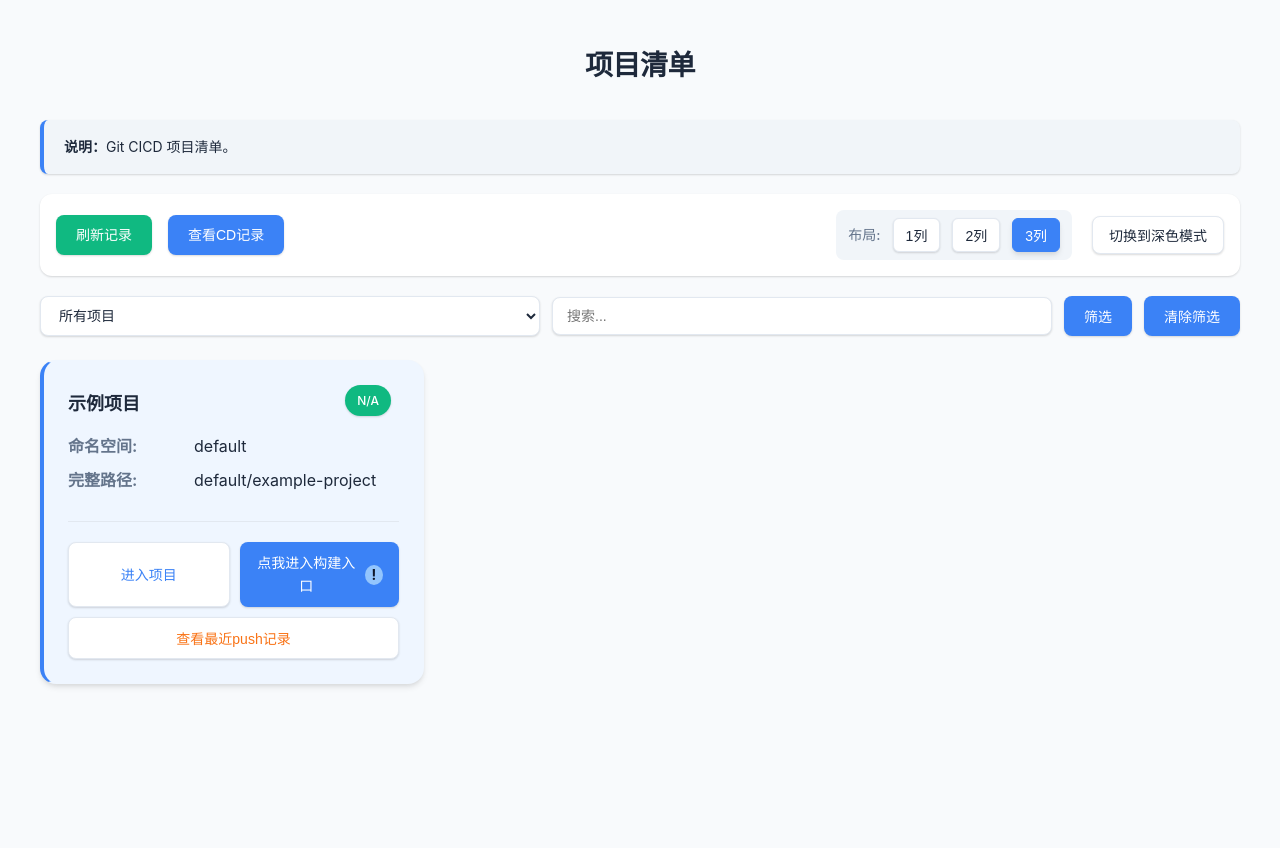
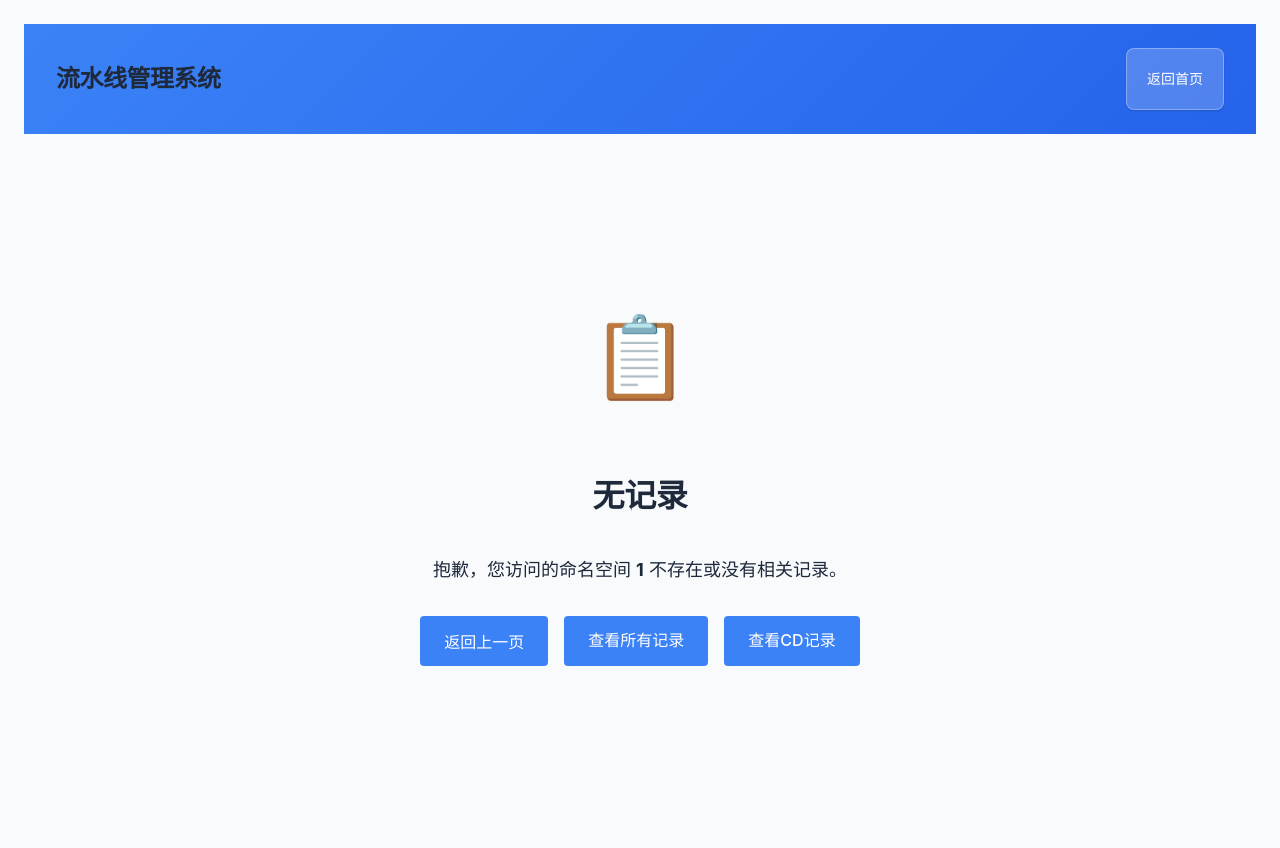
Before and after one commit to boil-wsb/devops-webhook, a Flask app: page /pipelines/records/view/1 in a window 1280 px wide. Before the commit the page ends 687 px from the top, so only its background shows below. Run offline with Flask 3, Linux system fonts and the light colour scheme.

Commit message:
优化解决错误路径访问与筛选栏交互问题

```diff
--- a/src/routes/__init__.py
+++ b/src/routes/__init__.py
@@ -295,33 +295,12 @@ def register_routes(app):
                 record for record in records_list
                 if (namespace in (record.get('subpath') or '') or namespace in (record.get('namespace') or ''))
             ]
-        # 如果没有记录，尝试从project.json加载
-        if not records_list:
-            import os
-            import json
-            project_json_path = 'project.json'
-            if os.path.exists(project_json_path):
-                try:
-                    with open(project_json_path, 'r', encoding='utf-8') as f:
-                        project_data = json.load(f)
-                        records_list = list(project_data.values())
-                        app_logger.info(f"从project.json加载了 {len(records_list)} 条记录")
-                except Exception as e:
-                        app_logger.error(f"读取project.json失败: {str(e)}")
-            else:
-                # project.json不存在时使用默认示例记录
-                records_list = [
-                    {
-                        'namespace': 'default',
-                        'project_name': '示例项目',
-                        'pipeline_path': '#',
-                        'path_with_namespace': 'default/example-project',
-                        'git_url': 'http://example.com/default/example-project',
-                        'pipeline_iid': 'N/A',
-                        'subpath': None
-                    }
-                ]
-                app_logger.info("添加了默认示例记录")
+
+            # 如果没有找到匹配的记录，显示无记录提示
+            if not records_list:
+                app_logger.info(f"未找到命名空间 {namespace} 的记录")
+                # 返回无记录提示页面
+                return render_template('no_records.html', namespace=namespace)
 
         # 排序：先按record_time降序，无record_time的按project_name升序
         def get_sort_key(x):
--- /dev/null
+++ b/templates/no_records.html
@@ -0,0 +1,105 @@
+<!DOCTYPE html>
+<html lang="zh-CN">
+<head>
+    <meta charset="UTF-8">
+    <meta name="viewport" content="width=device-width, initial-scale=1.0">
+    <title>无记录 - 流水线管理系统</title>
+    <link rel="icon" type="image/x-icon" href="{{ url_for('static', filename='favicon.ico') }}">
+    <link rel="stylesheet" href="/static/styles.css">
+</head>
+<body>
+    <div class="no-records-container">
+        <div style="padding: 24px 32px; background: linear-gradient(135deg, var(--btn-bg), var(--btn-hover)); display: flex; justify-content: space-between; align-items: center;">
+            <h1 style="margin: 0; padding: 0; background: none; font-size: 24px; font-weight: 600;">流水线管理系统</h1>
+            <a href="/pipelines/records/view" class="page-nav-btn" style="background-color: rgba(255,255,255,0.2); color: white; border: 1px solid rgba(255,255,255,0.3);">返回首页</a>
+        </div>
+
+        <div class="no-records-content">
+            <div class="no-records-icon">📋</div>
+            <h2>无记录</h2>
+            <p>抱歉，您访问的命名空间 <strong>{{ namespace }}</strong> 不存在或没有相关记录。</p>
+            <div class="no-records-actions">
+                <button class="action-btn" onclick="window.history.back()">返回上一页</button>
+                <a href="/pipelines/records/view" class="action-btn">查看所有记录</a>
+                <a href="/cd-records" class="action-btn">查看CD记录</a>
+            </div>
+        </div>
+    </div>
+
+    <style>
+        .no-records-container {
+            min-height: 100vh;
+            display: flex;
+            flex-direction: column;
+            background-color: var(--bg-color);
+            color: var(--text-color);
+        }
+
+        .no-records-content {
+            flex: 1;
+            display: flex;
+            flex-direction: column;
+            align-items: center;
+            justify-content: center;
+            padding: 40px;
+            text-align: center;
+        }
+
+        .no-records-icon {
+            font-size: 80px;
+            margin-bottom: 24px;
+        }
+
+        .no-records-content h2 {
+            font-size: 32px;
+            margin-bottom: 16px;
+            color: var(--text-color);
+        }
+
+        .no-records-content p {
+            font-size: 18px;
+            margin-bottom: 32px;
+            color: var(--secondary-text);
+            max-width: 600px;
+        }
+
+        .no-records-actions {
+            display: flex;
+            gap: 16px;
+            flex-wrap: wrap;
+            justify-content: center;
+        }
+
+        .action-btn {
+            padding: 12px 24px;
+            border: none;
+            border-radius: 4px;
+            background-color: var(--btn-bg);
+            color: white;
+            font-size: 16px;
+            font-weight: 500;
+            cursor: pointer;
+            text-decoration: none;
+            display: inline-flex;
+            align-items: center;
+            transition: background-color 0.3s ease;
+        }
+
+        .action-btn:hover {
+            background-color: var(--btn-hover);
+        }
+
+        @media (max-width: 768px) {
+            .no-records-actions {
+                flex-direction: column;
+                align-items: center;
+            }
+
+            .action-btn {
+                width: 200px;
+                justify-content: center;
+            }
+        }
+    </style>
+</body>
+</html>
```
Also changed, not shown: templates/cd_records.html (+124 -9 lines), 1 other file.
